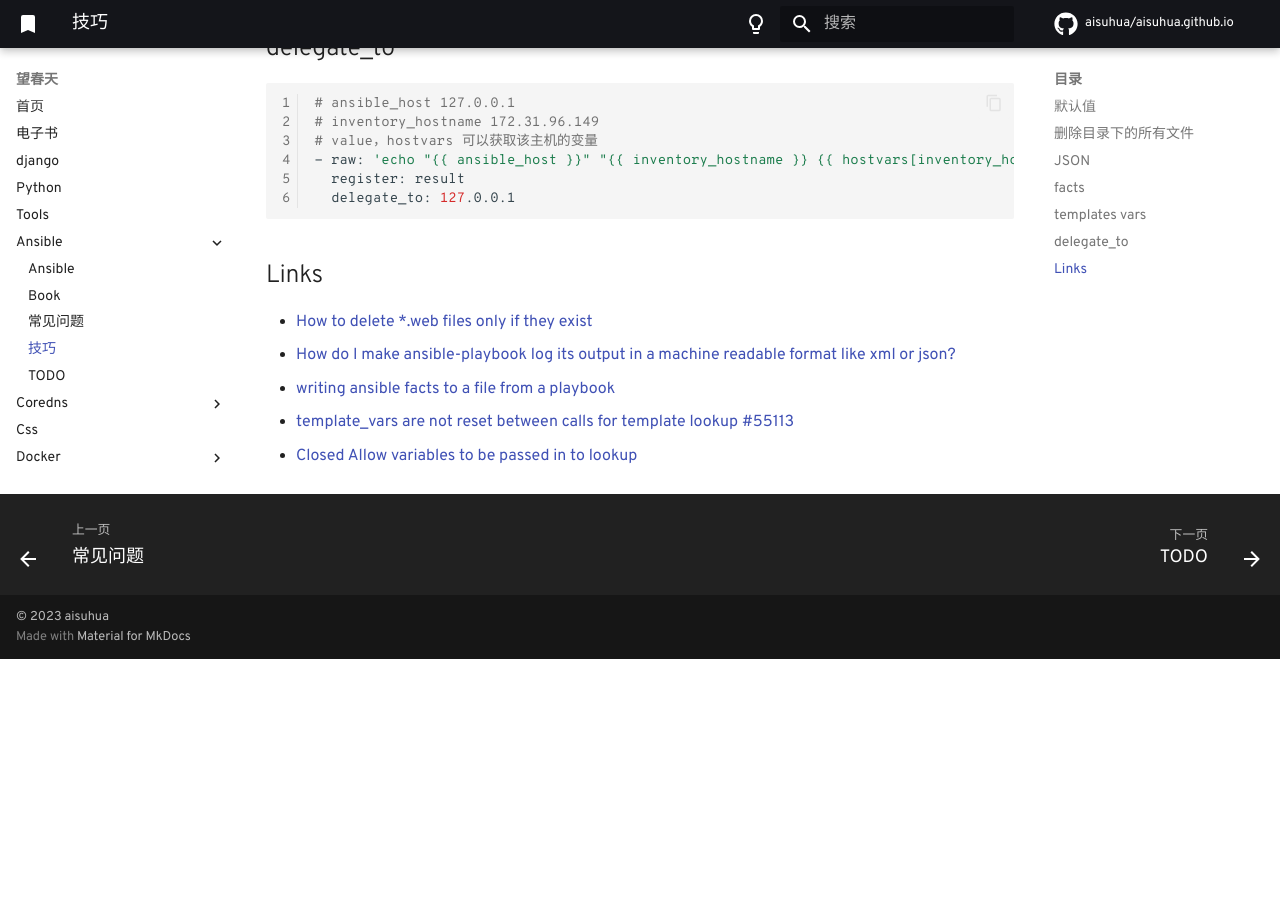
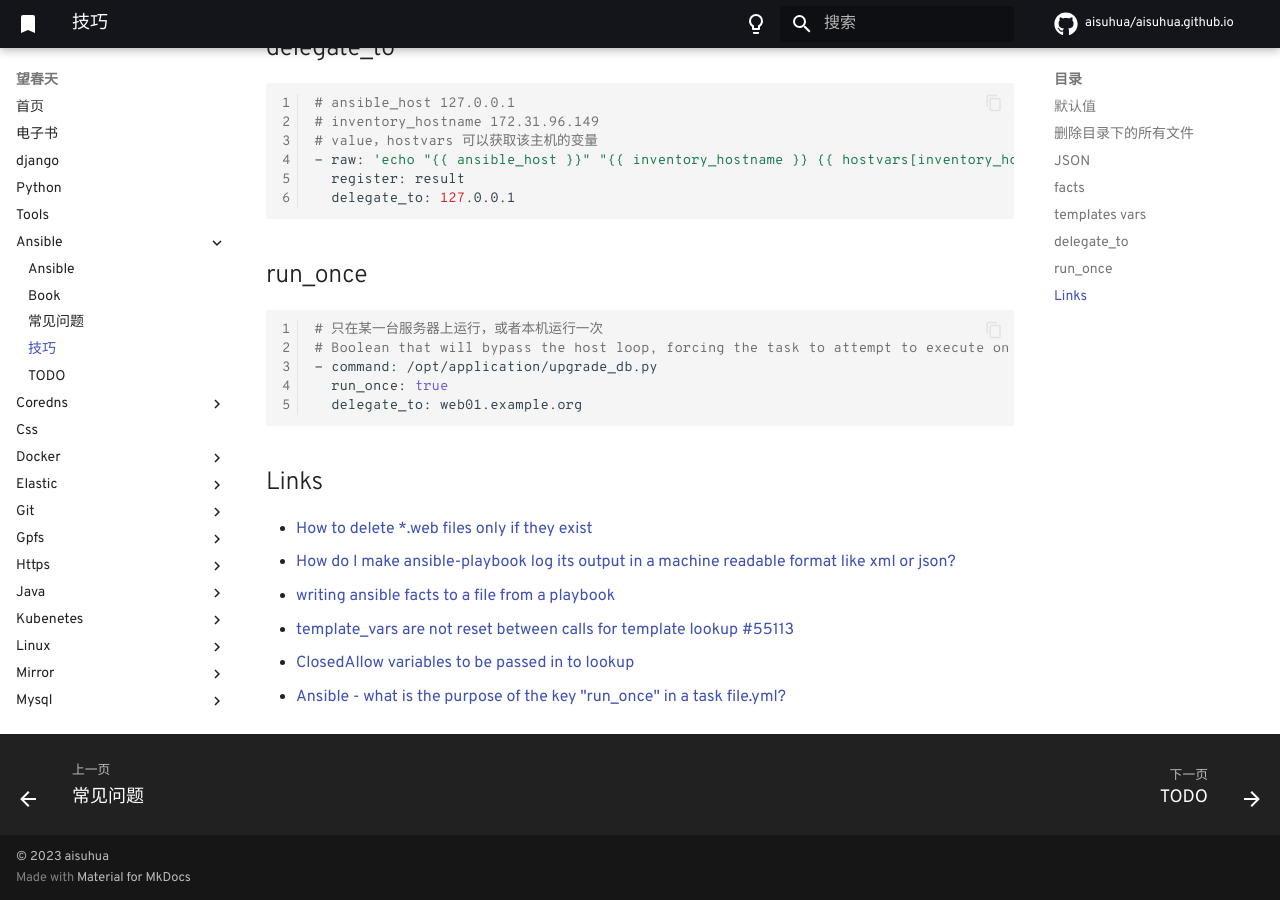
Before and after one commit to aisuhua/aisuhua.github.io, an MkDocs documentation site: the page built from docs/ansible/skills.md, in a window 1280 px wide and 900 px high, scrolled down 1183 px. Built offline with MkDocs 1.6.1 and Material for MkDocs 9.7.7, drawn with Linux system fonts in a browser that asks for light colours; comment, search, counter and statistics services are not loaded; before the commit the page ends 1842 px from its top, so only the background shows below that.

Commit message:
skills.md

````diff
--- a/docs/ansible/skills.md
+++ b/docs/ansible/skills.md
@@ -61,11 +61,21 @@ var2: "{{ lookup('template', 'lookup-test.j2', template_vars=dict(variable1='var
   delegate_to: 127.0.0.1
 ```
 
+## run_once
+
+```sh
+# 只在某一台服务器上运行，或者本机运行一次
+# Boolean that will bypass the host loop, forcing the task to attempt to execute on the first host available and afterward apply any results and facts to all active hosts in the same batch.
+- command: /opt/application/upgrade_db.py
+  run_once: true
+  delegate_to: web01.example.org
+```
+
 ## Links
 
 - [How to delete *.web files only if they exist](https://stackoverflow.com/questions/34949595/how-to-delete-web-files-only-if-they-exist)
 - [How do I make ansible-playbook log its output in a machine readable format like xml or json?](https://devops.stackexchange.com/questions/12213/how-do-i-make-ansible-playbook-log-its-output-in-a-machine-readable-format-like)
 - [writing ansible facts to a file from a playbook](https://stackoverflow.com/questions/67885939/writing-ansible-facts-to-a-file-from-a-playbook)
 - [template_vars are not reset between calls for template lookup #55113](https://github.com/ansible/ansible/issues/55113)
-- [Closed
-Allow variables to be passed in to lookup](https://github.com/ansible/ansible/issues/6463)
+- [ClosedAllow variables to be passed in to lookup](https://github.com/ansible/ansible/issues/6463)
+- [Ansible - what is the purpose of the key "run_once" in a task file.yml?](https://serverfault.com/questions/1012879/ansible-what-is-the-purpose-of-the-key-run-once-in-a-task-file-yml)
````
